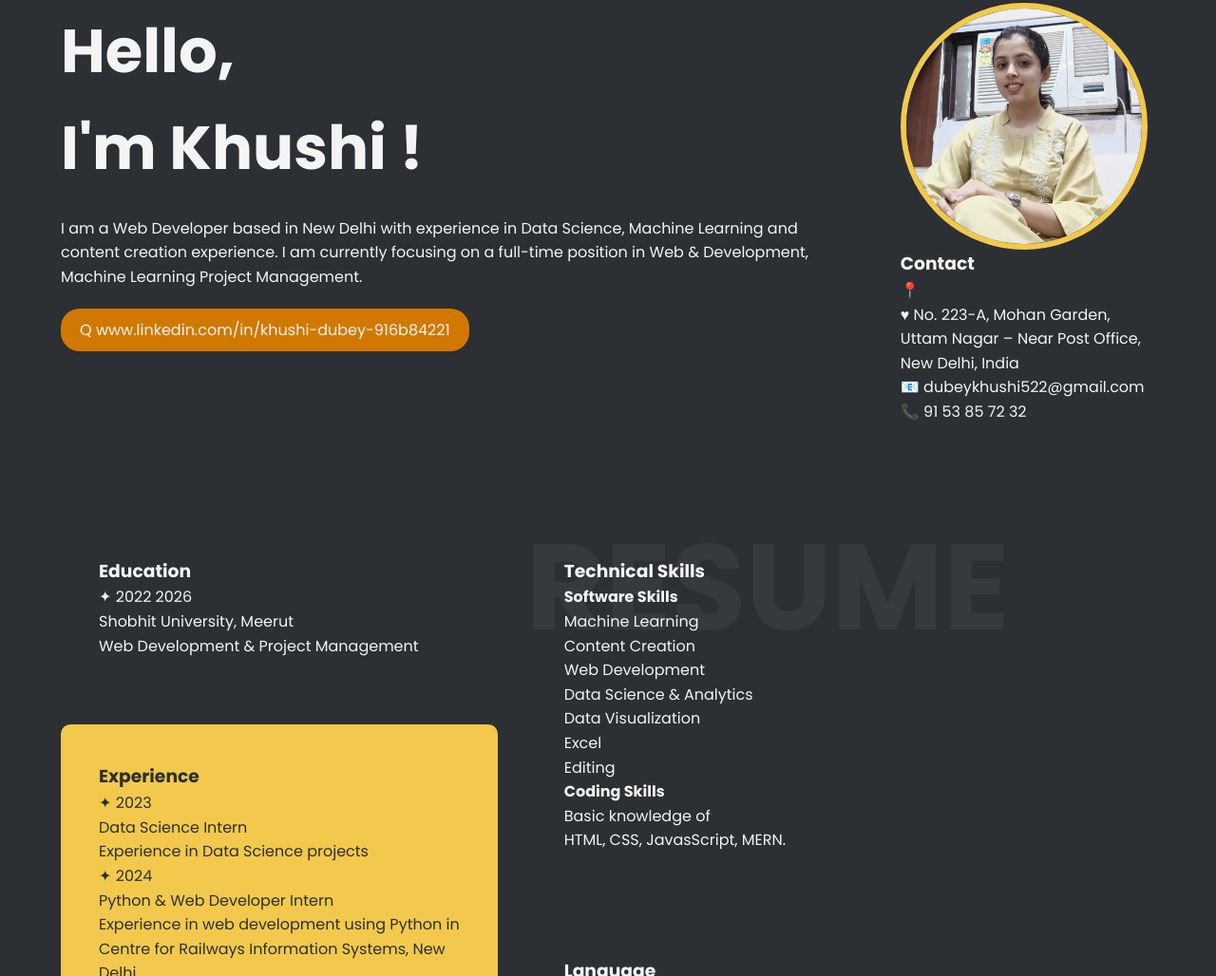
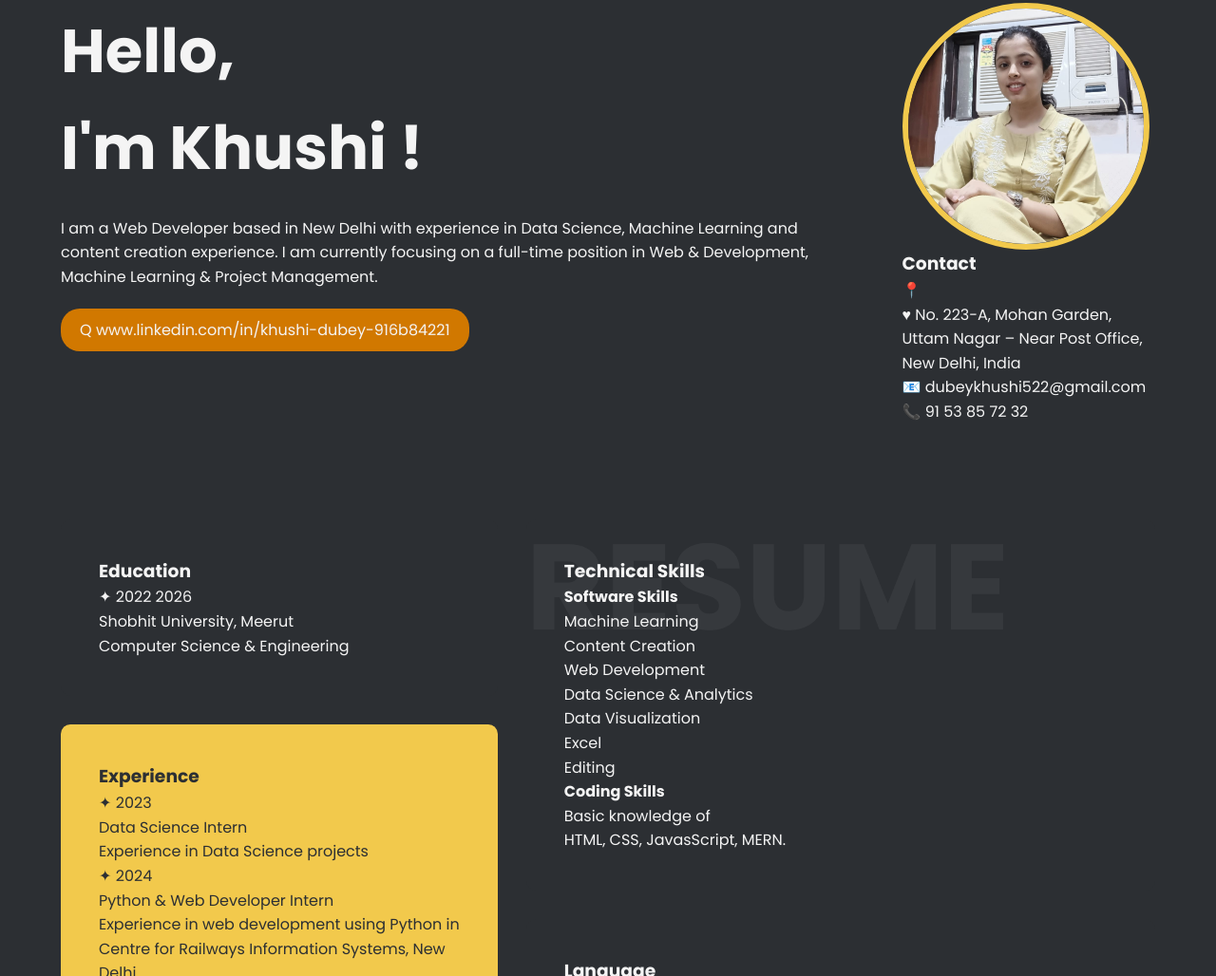
Before and after one commit to Khushi-1405/portfolio, a plain HTML site: page index.html in a window 1280 px wide. Shown: the part 1014-2042 px from the top of the page at 95% size. Drawn offline with Linux system fonts and the light colour scheme.

Commit message:
4th commit

```diff
--- a/index.html
+++ b/index.html
@@ -53,7 +53,7 @@
                 <h2>Hello, <br> I'm Khushi !</h2>
                 <p>I am a Web Developer based in New Delhi with experience in Data Science, Machine Learning and content
                     creation experience. I am currently focusing on a full-time position in Web & Development, Machine
-                    Learning
+                    Learning &
                     Project Management.</p>
                 <a href="https://linkedin.com/in/khushi-dubey-916b84221" target="_blank" class="btn-linkedin">
                     <span class="icon">Q</span> www.linkedin.com/in/khushi-dubey-916b84221
@@ -92,7 +92,7 @@
                     <div class="timeline">
                         <div class="timeline-item">
                             <span class="year">✦ 2022 2026</span>
-                            <p>Shobhit University, Meerut <br> Web Development & Project Management</p>
+                            <p>Shobhit University, Meerut <br> Computer Science & Engineering</p>
                         </div>
                     </div>
                 </div>
```
